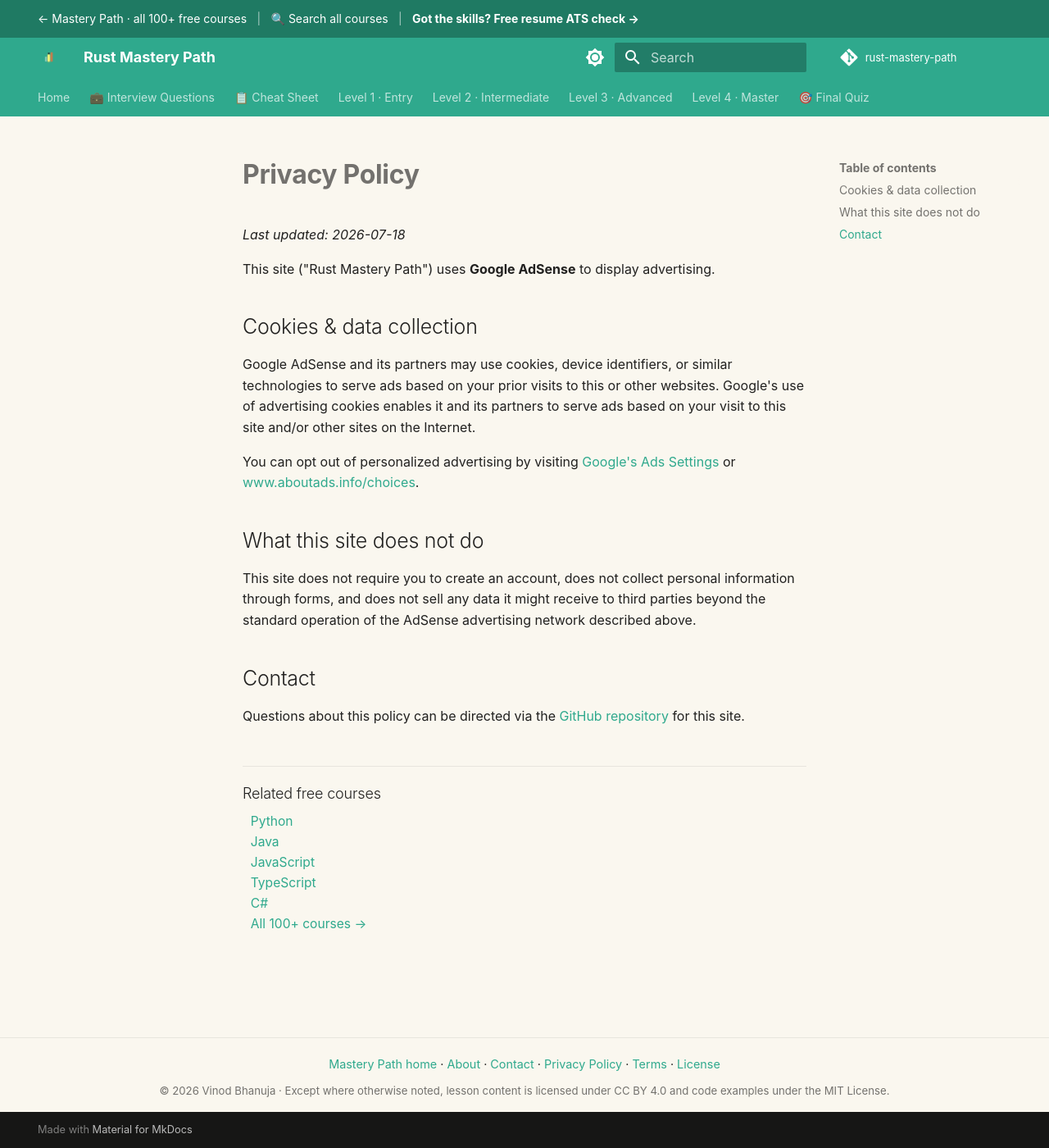
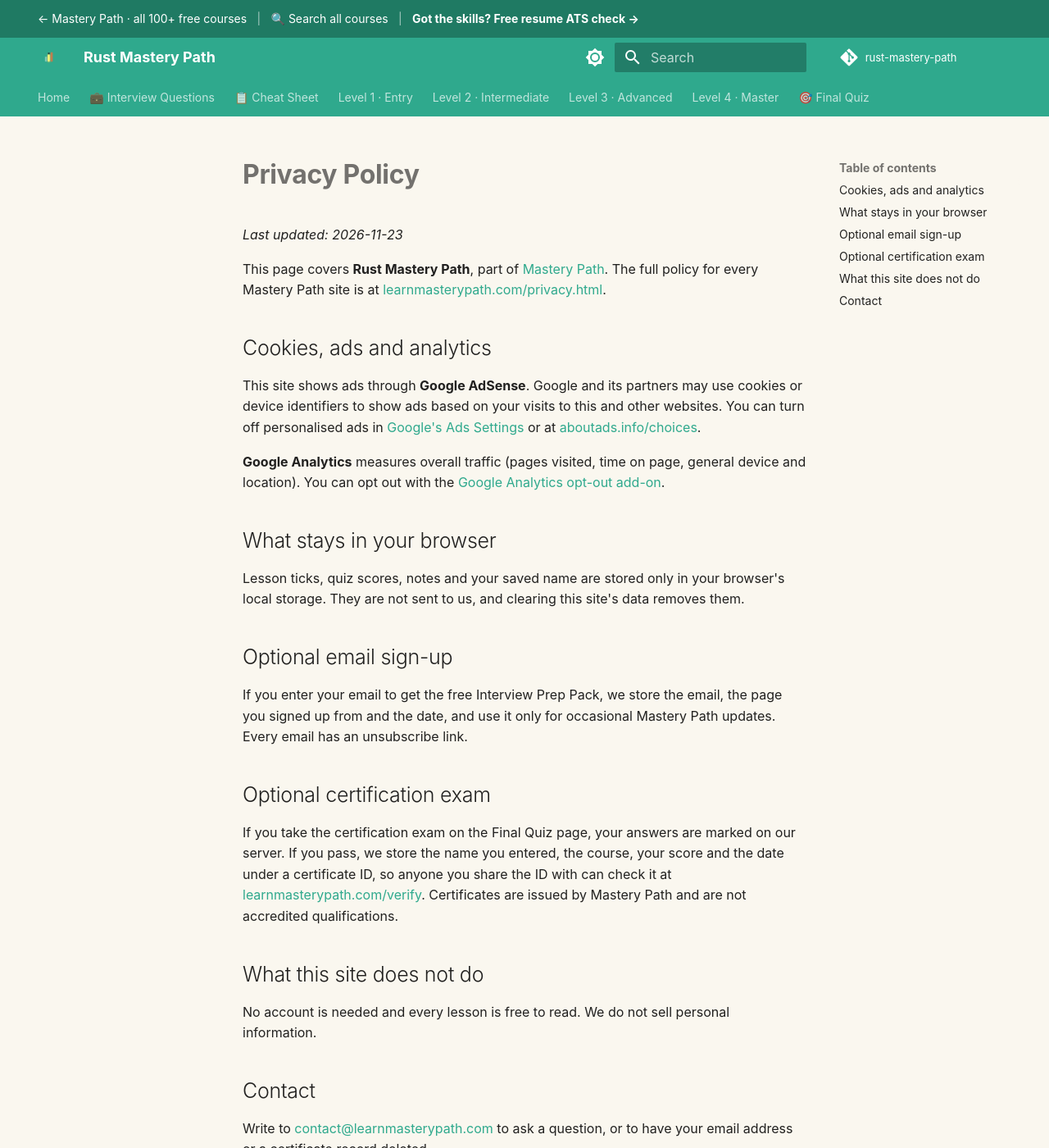
Before and after one commit to SIGILIPELLI/rust-mastery-path, an MkDocs documentation site: the page built from docs/privacy.md, in a window 1280 px wide and 1400 px high. Shown: the whole window at 82% size. Built offline with MkDocs 1.6.1 and Material for MkDocs 9.7.7, drawn with Linux system fonts in a browser that asks for light colours; comment, search, counter and statistics services are not loaded.

Commit message:
Update privacy page: progress stays in the browser, optional email sign-up and certification exam, link to the full policy
Co-Authored-By: Claude Opus 5.5 <noreply@anthropic.com>

```diff
--- a/docs/privacy.md
+++ b/docs/privacy.md
@@ -1,33 +1,35 @@
 ---
-description: "Privacy policy for the free Rust Mastery Path: how Google Analytics and AdSense cookies are used, what is not collected, and how to opt out."
+description: "Privacy policy for the free Rust Mastery Path: cookies for ads and analytics, what stays in your browser, and the optional email sign-up and certification exam."
 ---
 
 # Privacy Policy
 
-_Last updated: 2026-07-18_
+_Last updated: 2026-11-23_
 
-This site ("Rust Mastery Path") uses **Google AdSense** to display advertising.
+This page covers **Rust Mastery Path**, part of [Mastery Path](https://learnmasterypath.com/). The full policy for every Mastery Path site is at [learnmasterypath.com/privacy.html](https://learnmasterypath.com/privacy.html).
 
-## Cookies & data collection
+## Cookies, ads and analytics
 
-Google AdSense and its partners may use cookies, device identifiers, or similar
-technologies to serve ads based on your prior visits to this or other websites.
-Google's use of advertising cookies enables it and its partners to serve ads
-based on your visit to this site and/or other sites on the Internet.
+This site shows ads through **Google AdSense**. Google and its partners may use cookies or device identifiers to show ads based on your visits to this and other websites. You can turn off personalised ads in [Google's Ads Settings](https://adssettings.google.com/) or at [aboutads.info/choices](https://www.aboutads.info/choices/).
 
-You can opt out of personalized advertising by visiting
-[Google's Ads Settings](https://adssettings.google.com/) or
-[www.aboutads.info/choices](https://www.aboutads.info/choices/).
+**Google Analytics** measures overall traffic (pages visited, time on page, general device and location). You can opt out with the [Google Analytics opt-out add-on](https://tools.google.com/dlpage/gaoptout).
+
+## What stays in your browser
+
+Lesson ticks, quiz scores, notes and your saved name are stored only in your browser's local storage. They are not sent to us, and clearing this site's data removes them.
+
+## Optional email sign-up
+
+If you enter your email to get the free Interview Prep Pack, we store the email, the page you signed up from and the date, and use it only for occasional Mastery Path updates. Every email has an unsubscribe link.
+
+## Optional certification exam
+
+If you take the certification exam on the Final Quiz page, your answers are marked on our server. If you pass, we store the name you entered, the course, your score and the date under a certificate ID, so anyone you share the ID with can check it at [learnmasterypath.com/verify](https://learnmasterypath.com/verify/). Certificates are issued by Mastery Path and are not accredited qualifications.
 
 ## What this site does not do
 
-This site does not require you to create an account, does not collect personal
-information through forms, and does not sell any data it might receive to third
-parties beyond the standard operation of the AdSense advertising network
-described above.
+No account is needed and every lesson is free to read. We do not sell personal information.
 
 ## Contact
 
-Questions about this policy can be directed via the
-[GitHub repository](https://github.com/SIGILIPELLI/rust-mastery-path) for this
-site.
+Write to [contact@learnmasterypath.com](mailto:contact@learnmasterypath.com) to ask a question, or to have your email address or a certificate record deleted.
```
